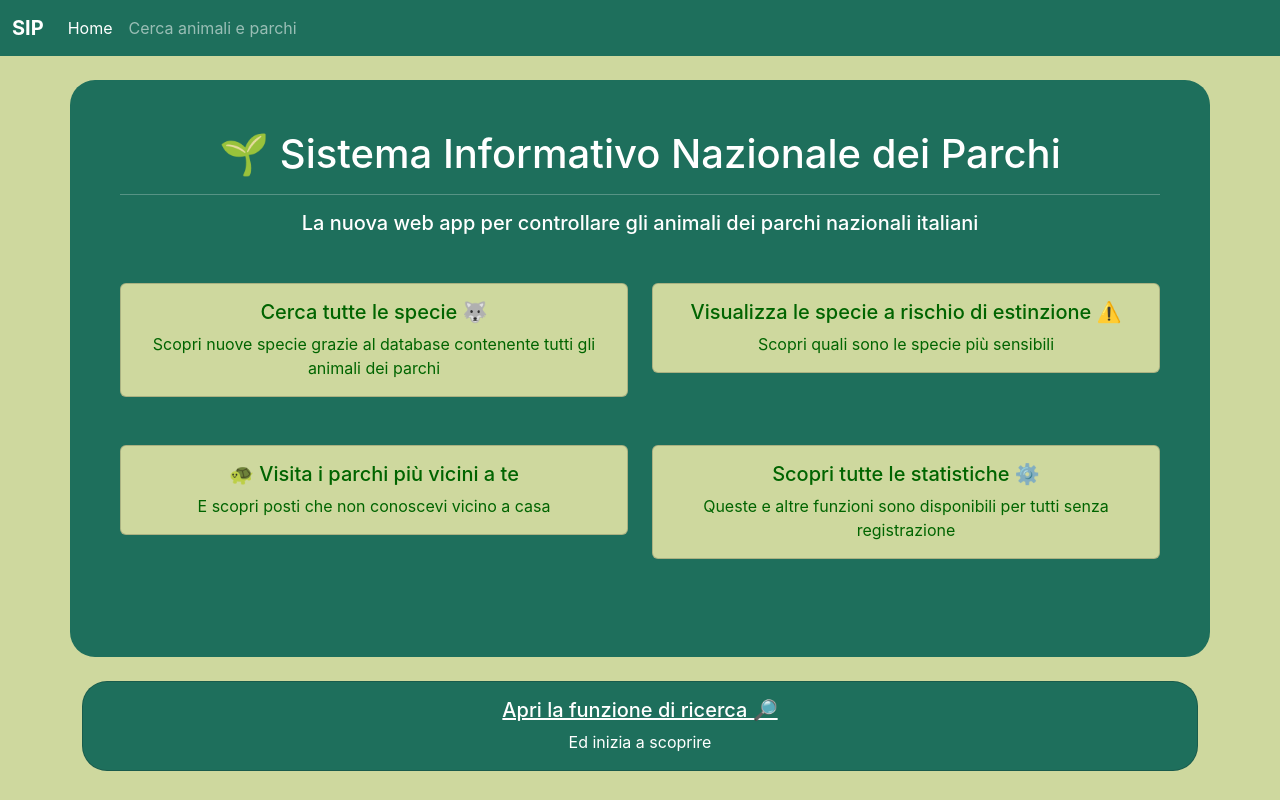
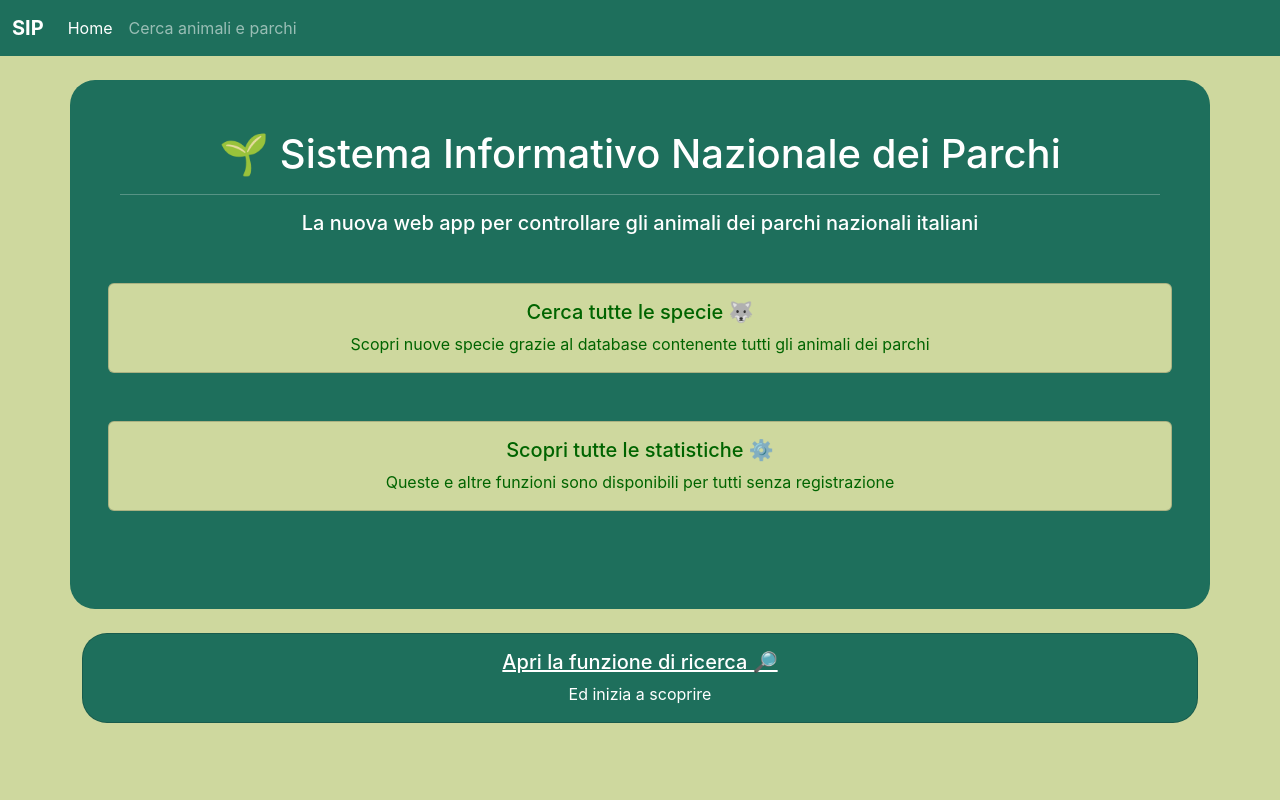
Before and after one commit to andrearanica/sistema-informativo-parchi, a React (Create React App) app in the folder frontend/: page / in a window 1280 px wide. Built offline with nearby package versions, Linux system fonts and the light colour scheme.

Commit message:
:sparkles: Show average animals age

```diff
--- a/frontend/src/components/Data.js
+++ b/frontend/src/components/Data.js
@@ -4,12 +4,17 @@ import { useState, useEffect } from 'react'
 function Data (props) {
 
     const [count, setCount] = useState(undefined)
+    const [average, setAverage] = useState(undefined)
 
     useEffect(() => {
         setCount(undefined)
+        setAverage(undefined)
         if (props.selectedPark !== '' && props.selectedSpecie !== '') {
             axios.get(`http://127.0.0.1:8080/info/${ props.selectedPark }/${ props.selectedSpecie }/count`)
             .then(res => setCount(res.data.result))
+
+            axios.get(`http://127.0.0.1:8080/info/${ props.selectedPark }/${ props.selectedSpecie }/averageAge`)
+            .then(res => setAverage(res.data.result))
         }
     }, [props.selectedPark, props.selectedSpecie])
     return (
@@ -19,7 +24,8 @@ function Data (props) {
                 { count > 0 ? <tr><th>Nome</th><th>Sesso</th><th>Stato di salute</th><th>Anno di nascita</th></tr> : null }
                 { props.data[0] !== undefined && count > 0 ? props.data.map(d => <><tr><td>{ d.nome_animale }</td><td>{ d.sesso }</td><td>{ d.statoSalute }</td><td>{ d.dataDiNascita.toString().slice(0, 10) }</td></tr></>) : null }
              </table>
-            { count !== undefined ? count !== 0 ? <p>Numero di esemplari: { count }</p> : <p>Nessun esemplare di questa specie è presente in questo parco</p> : <p>Seleziona una specie dal form qui sopra per vedere le informazioni</p> }
+            { count   !== undefined ? count !== 0 ? <p>Numero di esemplari: { count }</p> : <p>Nessun esemplare di questa specie è presente in questo parco</p> : <p>Seleziona una specie dal form qui sopra per vedere le informazioni</p> }
+            { average !== undefined ? <p>Età media: { average } anni</p> : null }
         </div>
     )
 }
--- a/frontend/src/components/Home.js
+++ b/frontend/src/components/Home.js
@@ -7,39 +7,19 @@ function Home () {
                 <h1 id="title">🌱 Sistema Informativo Nazionale dei Parchi</h1><hr />
                 <h5>La nuova web app per controllare gli animali dei parchi nazionali italiani</h5>
                 <div className="row my-5">
-                    <div className="col-sm-6 mb-3 mb-sm-0">
                     <div className="card">
                         <div className="card-body">
                             <h5 className="card-title">Cerca tutte le specie 🐺</h5>
                             <p className="card-text">Scopri nuove specie grazie al database contenente tutti gli animali dei parchi</p>
                         </div>
                     </div>
-                    </div>
-                    <div className="col-sm-6">
-                    <div className="card">
-                        <div className="card-body">
-                            <h5 className="card-title">Visualizza le specie a rischio di estinzione ⚠️</h5>
-                            <p className="card-text">Scopri quali sono le specie più sensibili</p>
-                        </div>
-                    </div>
-                    </div>
                 </div>
                 <div className="row my-5">
-                    <div className="col-sm-6">
-                    <div className="card">
-                        <div className="card-body">
-                            <h5 className="card-title">🐢 Visita i parchi più vicini a te</h5>
-                            <p className="card-text">E scopri posti che non conoscevi vicino a casa</p>
-                        </div>
-                    </div>
-                    </div>
-                    <div className="col-sm-6">
                     <div className="card">
                         <div className="card-body">
                             <h5 className="card-title">Scopri tutte le statistiche ⚙️</h5>
                             <p className="card-text">Queste e altre funzioni sono disponibili per tutti senza registrazione</p>
                         </div>
-                    </div>
                     </div>
                 </div>
             </div>
```
Also changed, not shown: frontend/src/App.js (line endings or trailing spaces).
